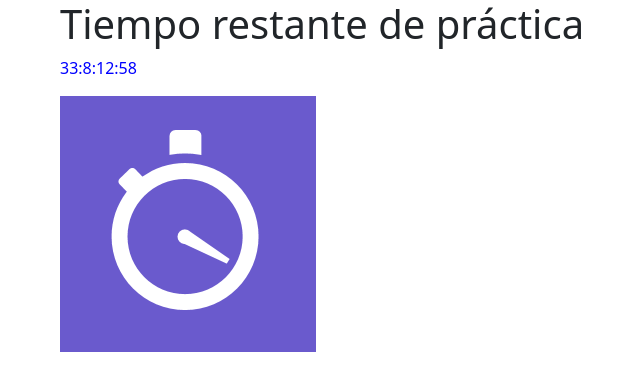
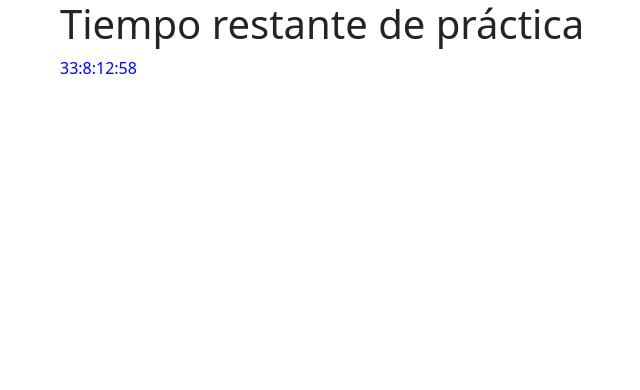
Before and after one commit to DarthSeveros/darthseveros.github.io, a plain HTML site: page index.html in a window 1280 px wide. Shown: the whole page, without its empty margins (22-662 px from the left). Drawn offline with nearby package versions, Linux system fonts and the light colour scheme.

Commit message:
Update index.html

```diff
--- a/index.html
+++ b/index.html
@@ -11,7 +11,7 @@
     <meta property="og:description" content="El contador definitivo">
     <meta property="og:url" content="https://darthseveros.github.io/">
     <meta property="og:updated_time" content="2021-04-17T02:35:58-04:00">
-    <meta property="og:img" itemprop="imgage" content="img/timer1.png">
+    <meta property="og:img" itemprop="imgage" content="https://darthseveros.github.io/img/timer1.png">
     <meta property="og:image:width" content="256">
     <meta property="og:image:height" content="256">
   </head>
@@ -19,7 +19,6 @@
     <div class="container">
       <h1>Tiempo restante de práctica</h1>
       <div id="date"></div>
-      <img src="img/timer1.png" alt="">
     </div>
   </body>
   <script src="js/functions.js"></script>
```
